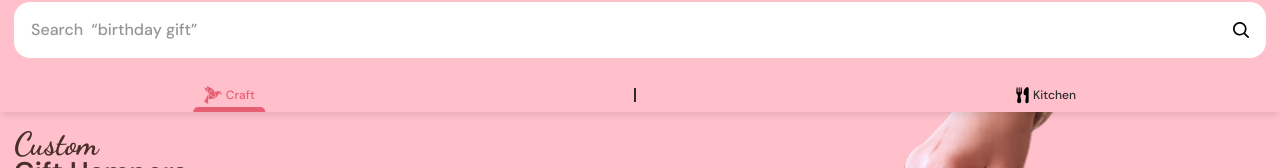
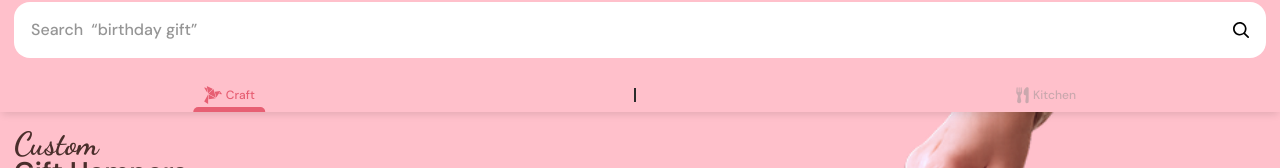
Before and after one commit to HarshSahare/Mayas-Craft-And-Kitchen, a Next.js app: page / in a window 1280 px wide. Shown: the part 158-326 px from the top of the page. Built offline with nearby package versions, Linux system fonts and the light colour scheme; no server answers.

Commit message:
deactivated the kitchen buttno in toggle

```diff
--- a/app/components/kitchenIcon.tsx
+++ b/app/components/kitchenIcon.tsx
@@ -11,7 +11,7 @@ export default function KitchenIcon({ active }: Props) {
       xmlns="http://www.w3.org/2000/svg"
       className="transition-colors duration-300 ease-in-out"
       style={{
-        color: active ? "#E75F73" : "#000000",
+        color: active ? "#E75F73" : "#8c8c8c75",
       }}
     >
       <path
--- a/app/components/toggleSection.tsx
+++ b/app/components/toggleSection.tsx
@@ -23,11 +23,11 @@ export default function ToggleSection() {
       <div className="w-0.5 h-3.5 my-auto bg-foreground mx-auto"></div>
 
       <button
-        onClick={() => setCurrent(1)}
-        className={`mx-auto relative flex items-center gap-1 py-2 after:content-[''] after:absolute after:left-1/2 after:bottom-0 after:w-[140%] after:h-2.5 after:-translate-x-1/2 after:translate-y-1/2 after:rounded-xl after:bg-[#E75F73] after:transition-all after:duration-300 after:ease-in-out ${current === 1 ? "after:opacity-100 after:scale-100" : "after:opacity-0 after:scale-0"}`}
-        style={{
-          color: current === 1 ? "#E75F73" : "var(--foreground)",
-        }}
+        // onClick={() => setCurrent(1)}
+        className={`mx-auto text-[#8c8c8c75] cursor-not-allowed relative flex items-center gap-1 py-2 after:content-[''] after:absolute after:left-1/2 after:bottom-0 after:w-[140%] after:h-2.5 after:-translate-x-1/2 after:translate-y-1/2 after:rounded-xl after:bg-[#E75F73] after:transition-all after:duration-300 after:ease-in-out ${current === 1 ? "after:opacity-100 after:scale-100" : "after:opacity-0 after:scale-0"}`}
+        // style={{
+        //   color: current === 1 ? "#E75F73" : "var(--foreground)",
+        // }}
       >
         <KitchenIcon active={current === 1} />
         <span>Kitchen</span>
```
